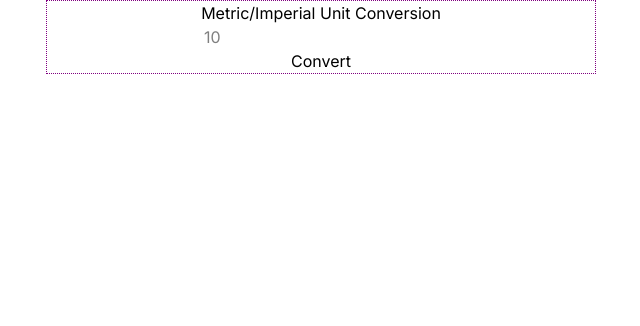
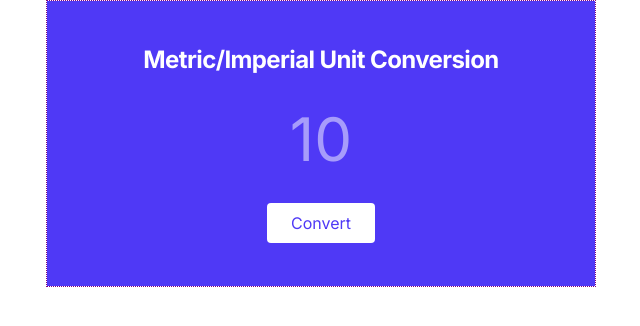
Before and after one commit to fringe4life/conversion-project-react, a React (Vite) app: page / in a window 1280 px wide. Shown: the top 326 px of the page, without its empty margins (319-959 px from the left). Built offline with nearby package versions, Linux system fonts and the light colour scheme.

Commit message:
styled the header for dark mode

```diff
--- a/src/App.css
+++ b/src/App.css
@@ -1 +1,14 @@
-@import 'tailwindcss';
+@import "tailwindcss";
+
+/* Hide the spin buttons in WebKit browsers */
+input::-webkit-outer-spin-button,
+input::-webkit-inner-spin-button {
+	-webkit-appearance: none;
+	margin: 0;
+}
+
+/* Hide spin buttons in Firefox */
+input[type="number"] {
+	-moz-appearance: textfield;
+	appearance: textfield;
+}
--- a/src/components/Header.tsx
+++ b/src/components/Header.tsx
@@ -7,10 +7,10 @@ type HeaderProps = {
 
 export default function Header({ref, handleClick}: HeaderProps  ){
     return (
-        <header className="h-2xs flex items-center justify-around flex-col">
-            <h1>Metric/Imperial Unit Conversion</h1>
-            <input type="number" placeholder="10" required ref={ref}  />
-            <button type="button" onClick={handleClick}>Convert</button>
+        <header className="text-white min-h-[17.8125rem] flex items-center justify-center flex-col gap-y-[1.75rem] bg-indigo-600">
+            <h1 className="font-extrabold text-2xl  leading-[1.25] tracking-tight">Metric/Imperial Unit Conversion</h1>
+            <input className="placeholder-text-white text-center form-input text-6xl w-[3ch]  max-w-[8ch]"type="number" placeholder="10" required ref={ref}  />
+            <button className="px-6 py-2 bg-white text-indigo-600 rounded-sm" type="button" onClick={handleClick}>Convert</button>
         </header>
     )
 }
--- a/src/index.css
+++ b/src/index.css
@@ -3,7 +3,7 @@
 	line-height: 1.5;
 	font-weight: 400;
 
-	color-scheme: light dark;
+	/* color-scheme: light dark; */
 
 	font-synthesis: none;
 	text-rendering: optimizeLegibility;
```
